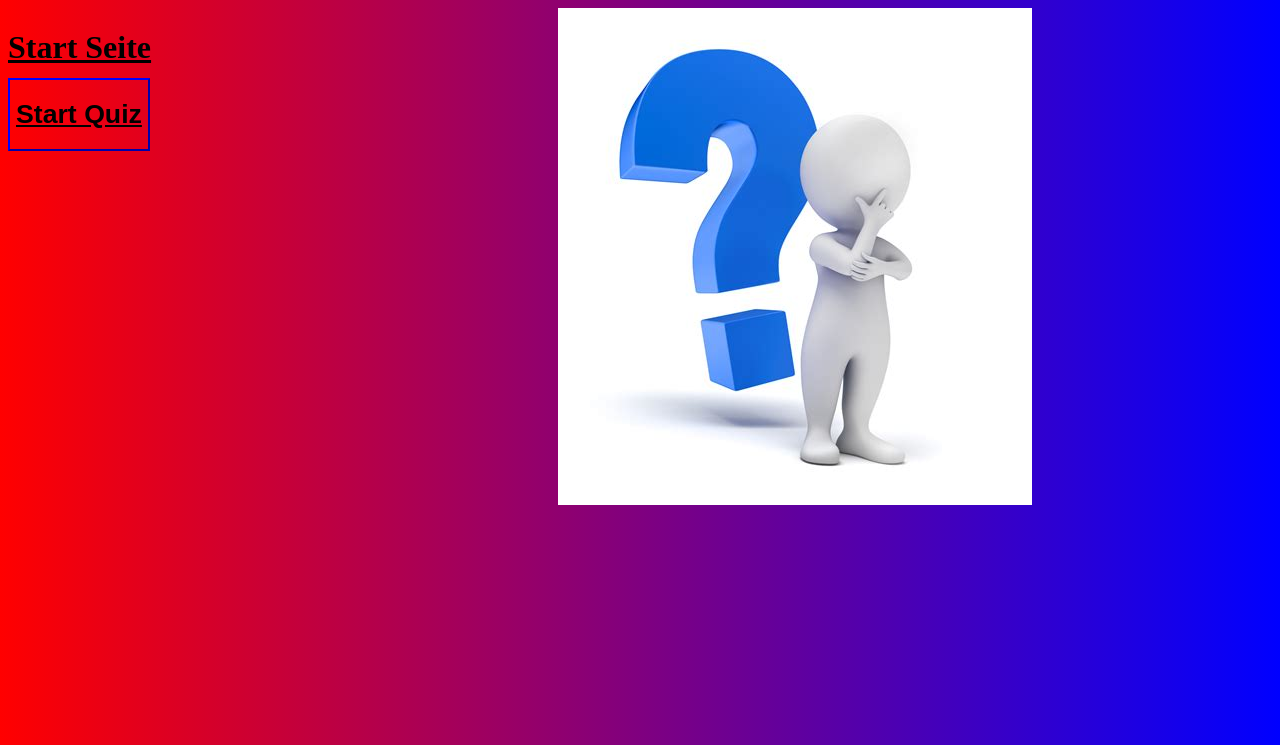
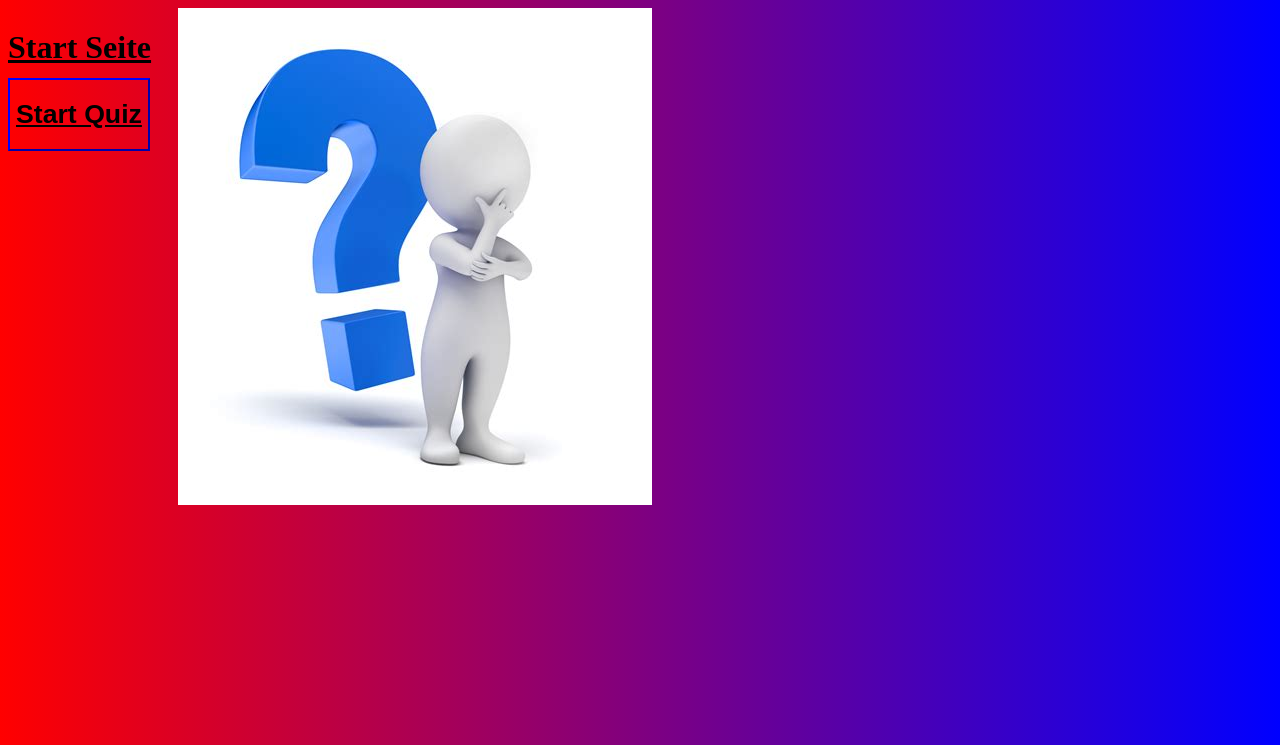
Before and after one commit to elastickerb3/Quiz, a PHP site: page / in a window 1280 px wide. Shown: the top 745 px of the page. Run offline with PHP 8.4, Linux system fonts and the light colour scheme.

Commit message:
Bild geradegerückt

```diff
--- a/main/style.css
+++ b/main/style.css
@@ -27,7 +27,7 @@ html{
 }
 img{
     position: absolute;
-    margin-left: 43%;
+    margin-left: 170px;
     background-size: 0px;
     z-index: -1;
 }
```
